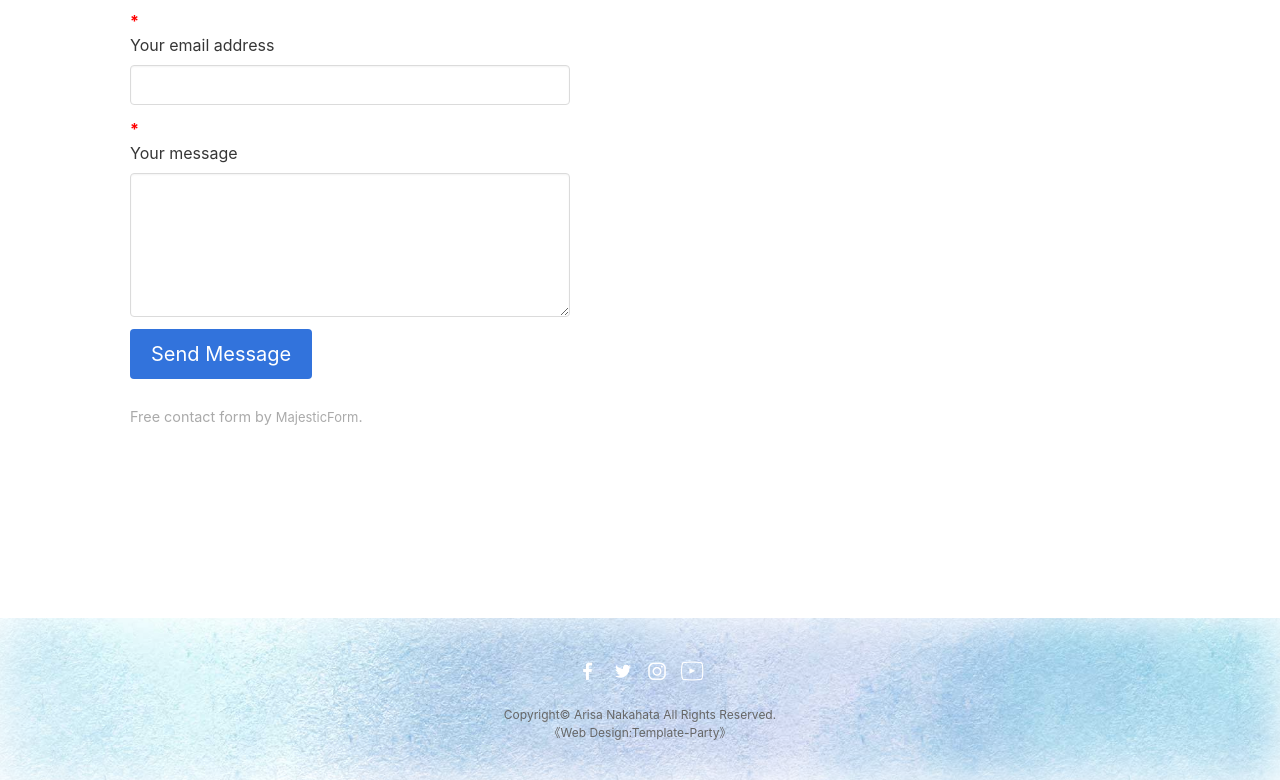
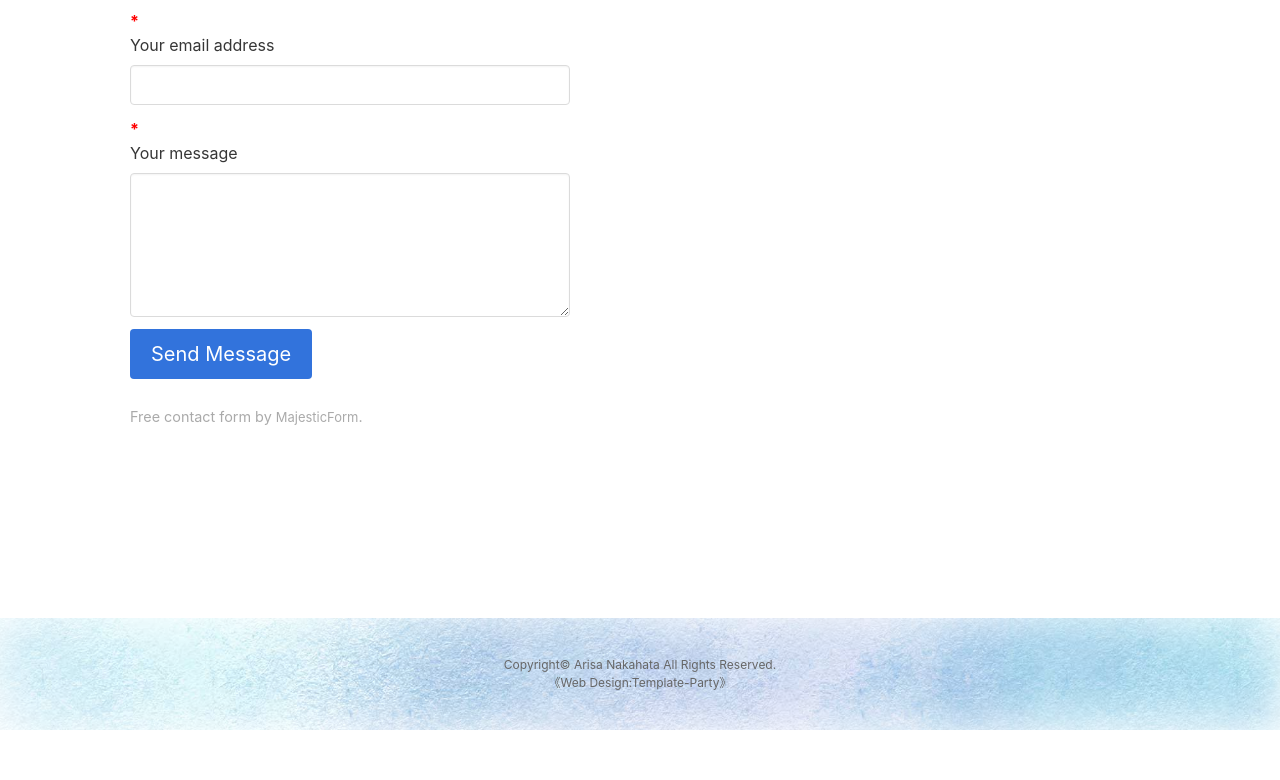
Before and after one commit to arisa1214/portfolio.github.io, a plain HTML site: page form.html in a window 1280 px wide. Shown: the part 483-1263 px from the top of the page. After the commit the page ends 1213 px from the top, so only its background shows below. Drawn offline with nearby package versions, Linux system fonts and the light colour scheme.

Commit message:
Add files via upload

```diff
--- a/form.html
+++ b/form.html
@@ -1,10 +1,5 @@
-<!DOCTYPE html>
-<html lang="ja">
-<head>
-<meta charset="UTF-8">
+
 <meta http-equiv="X-UA-Compatible" content="IE=edge">
-<title>Contact| Arisa Nakahata</title>
-<meta name="viewport" content="width=device-width, initial-scale=1">
 <meta name="description" content="Contact">
 <link rel="stylesheet" href="css/style.css">
 <link href="fcf-assets/css/fcf.default.css" rel="stylesheet">
@@ -14,9 +9,7 @@
 <script src="https://oss.maxcdn.com/html5shiv/3.7.2/html5shiv.min.js"></script>
 <script src="https://oss.maxcdn.com/respond/1.4.2/respond.min.js"></script>
 <![endif]-->
-</head>
 
-<body>
 
 <div id="container">
 
@@ -91,12 +84,6 @@
 <!--/#contents-->
 
 <footer>
-<ul class="icon">
-<li><a href="#"><img src="images/icon_facebook.png" alt="Facebook"></a></li>
-<li><a href="#"><img src="images/icon_twitter.png" alt="Twitter"></a></li>
-<li><a href="#"><img src="images/icon_instagram.png" alt="Instagram"></a></li>
-<li><a href="#"><img src="images/icon_youtube.png" alt="TouTube"></a></li>
-</ul>
 <small>Copyright&copy; <a href="index.html">Arisa Nakahata</a> All Rights Reserved.</small>
 <span class="pr"><a href="https://template-party.com/" target="_blank">《Web Design:Template-Party》</a></span>
 </footer>
@@ -116,6 +103,3 @@ open_close("menubar_hdr", "menubar");
 
 <!--lightbox用jsファイルの読み込み-->
 <script src="https://cdnjs.cloudflare.com/ajax/libs/lightbox2/2.10.0/js/lightbox-plus-jquery.min.js"></script>
-
-</body>
-</html>
```
